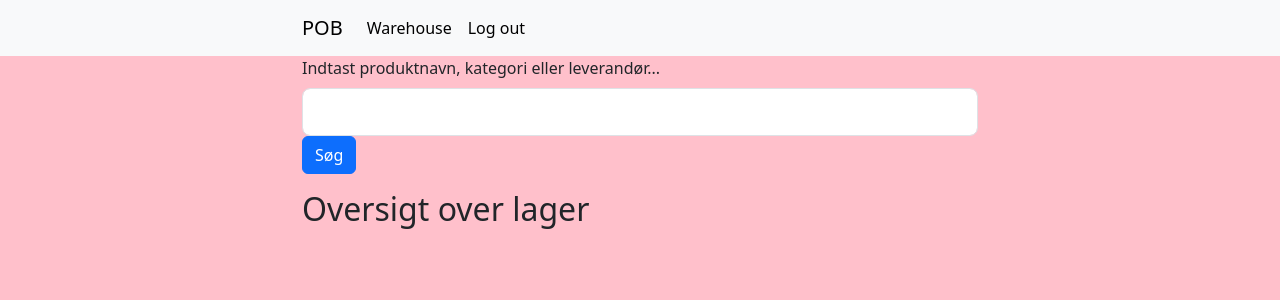
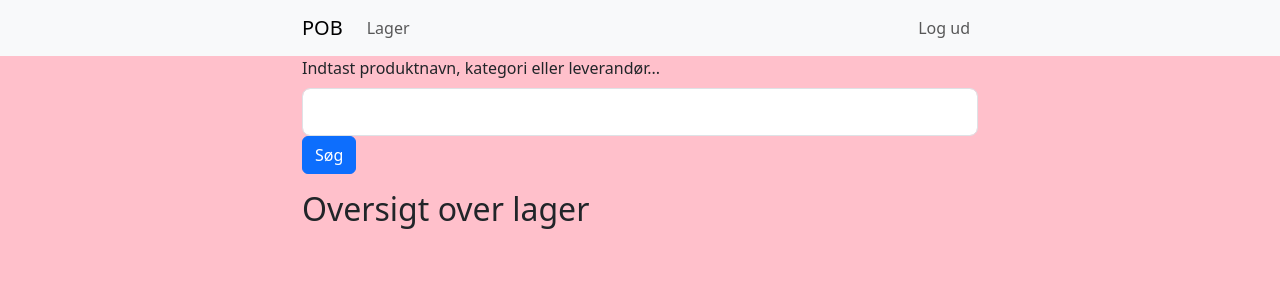
Before and after one commit to Aiirey/DIS, a Flask app: page / in a window 1280 px wide. Shown: the top 300 px of the page. Run offline with Flask 3, Linux system fonts and the light colour scheme; the visitor is signed in with stand-in values (Sample User, id 1); data that the repository does not hold is empty; some libraries are stand-ins or nearby versions.

Commit message:
log ud & log ind!!!!!!!!!

```diff
--- a/bank/templates/layout.html
+++ b/bank/templates/layout.html
@@ -26,14 +26,18 @@
                     <ul class="navbar-nav me-auto mb-2 mb-lg-0">
                         {% if current_user.is_authenticated %}
                             <li class="nav-item">
-                                <a class="nav-link active" aria-current="page" href="{{ url_for('Warehouse.index') }}">Warehouse</a>
+                                <a class="nav-link" aria-current="page" href="{{ url_for('Warehouse.index') }}">Lager</a>
                             </li>
+                        {% endif %}
+                    </ul>
+                    <ul class="navbar-nav ms-auto mb-2 mb-lg-0">
+                        {% if current_user.is_authenticated %}
                             <li class="nav-item">
-                                <a class="nav-link active" aria-current="page" href="{{ url_for('Login.logout') }}">Log out</a>
+                                <a class="nav-link" aria-current="page" href="{{ url_for('Login.logout') }}">Log ud</a>
                             </li>
                         {% else %}
                             <li class="nav-item">
-                                <a class="nav-link active" aria-current="page" href="{{ url_for('Login.login') }}">Log in</a>
+                                <a class="nav-link" aria-current="page" href="{{ url_for('Login.login') }}">Log ind</a>
                             </li>
                         {% endif %}
                     </ul>
```
